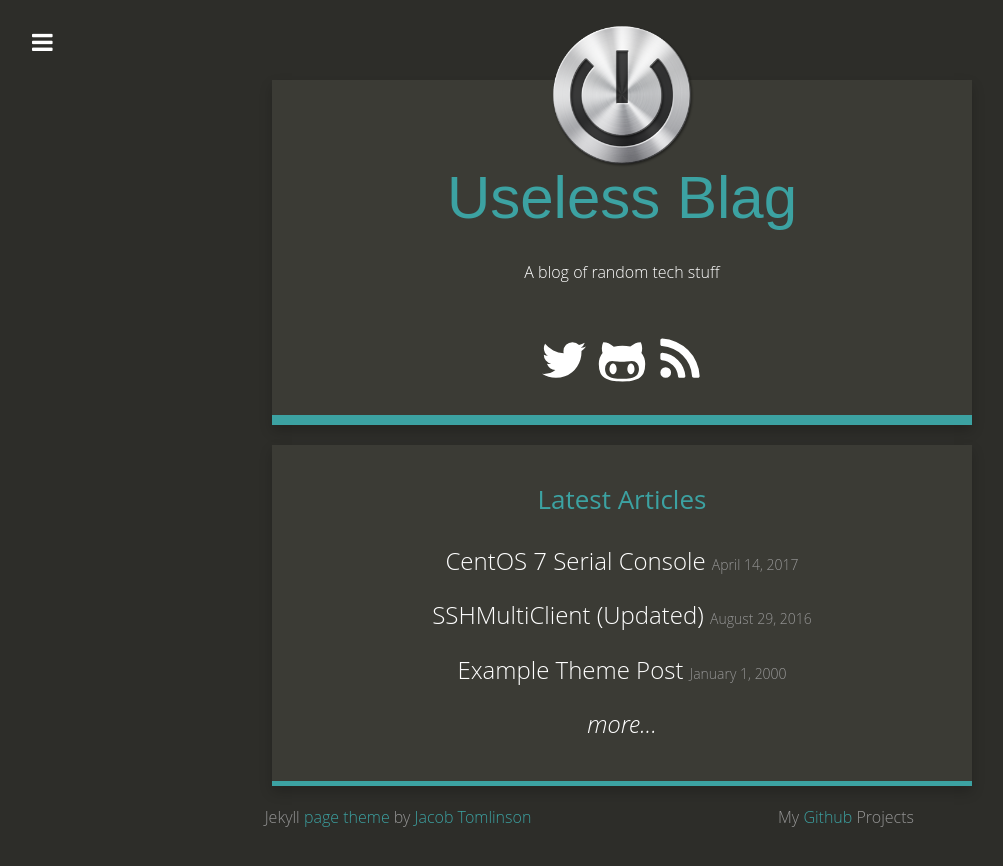
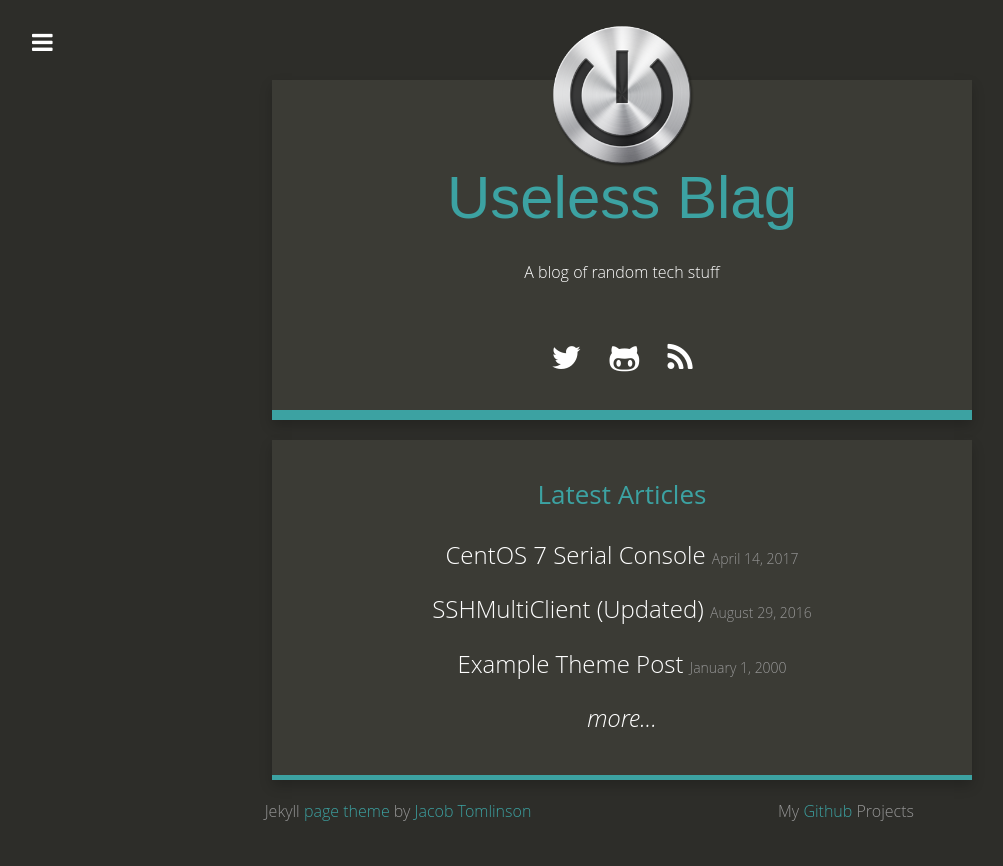
Before and after one commit to mrdaveanderson/mrdaveanderson.github.io, a Jekyll site: the page built from index.html, in a window 1280 px wide. Shown: the top 866 px of the page, without its empty margins (18-1021 px from the left). Built offline with Jekyll 4.4.1, drawn with Linux system fonts in a browser that asks for light colours; nearby versions of some CDN libraries.

```diff
--- a/_includes/social_links.html
+++ b/_includes/social_links.html
@@ -3,7 +3,7 @@
   {% if site.google_plus_link %}<a href="{{ site.google_plus_link }}" target="_new"><i class="fa fa-google-plus"></i></a>{% endif %}
   {% if site.stackoverflow_link %}<a href="{{ site.stackoverflow_link }}" target="_new"><i class="fa fa-stack-overflow"></i></a>{% endif %}
 
-  {% if site.twitter_username %}<a href="https://www.twitter.com/{{ site.twitter_username }}" target="_new"><img src="{{ site.baseurl }}/navicons/bird.svg" width="50" height="50"></a>{% endif %}
-  {% if site.github_username %}<a href="https://github.com/{{ site.github_username }}" target="_new"><img src="{{ site.baseurl }}/navicons/github-alt.svg" width="50" height="50"></a>{% endif %}
-  <a href="{{ site.baseurl }}/feed.xml" target="_new"><img src="{{ site.baseurl }}/navicons/rss.svg" width="50" height="50"></a>
+  {% if site.twitter_username %}<a href="https://www.twitter.com/{{ site.twitter_username }}" target="_new"><i class="fa fa-twitter"></i></a>{% endif %}
+  {% if site.github_username %}<a href="https://github.com/{{ site.github_username }}" target="_new"><i class="fa fa-github-alt"></i></a>{% endif %}
+  <a href="{{ site.baseurl }}/feed.xml" target="_new"><i class="fa fa-rss"></i></a>
 </p>
```
